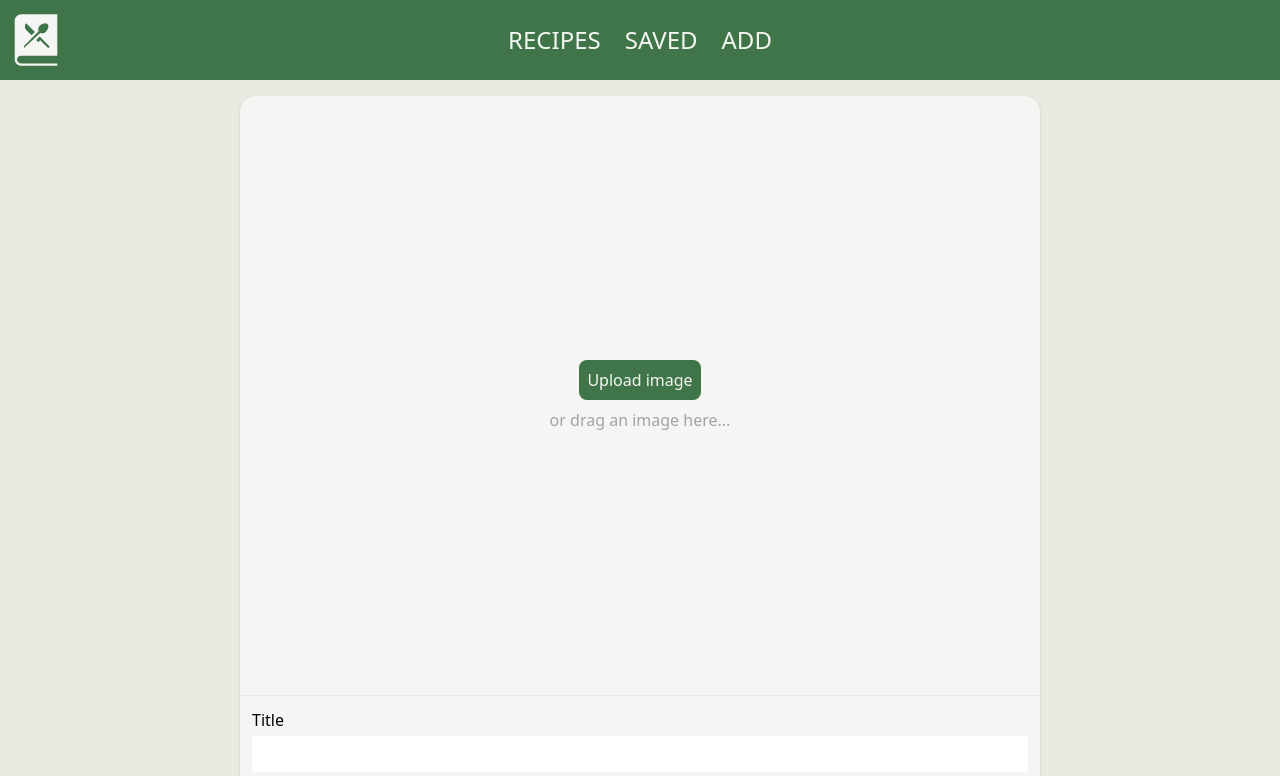
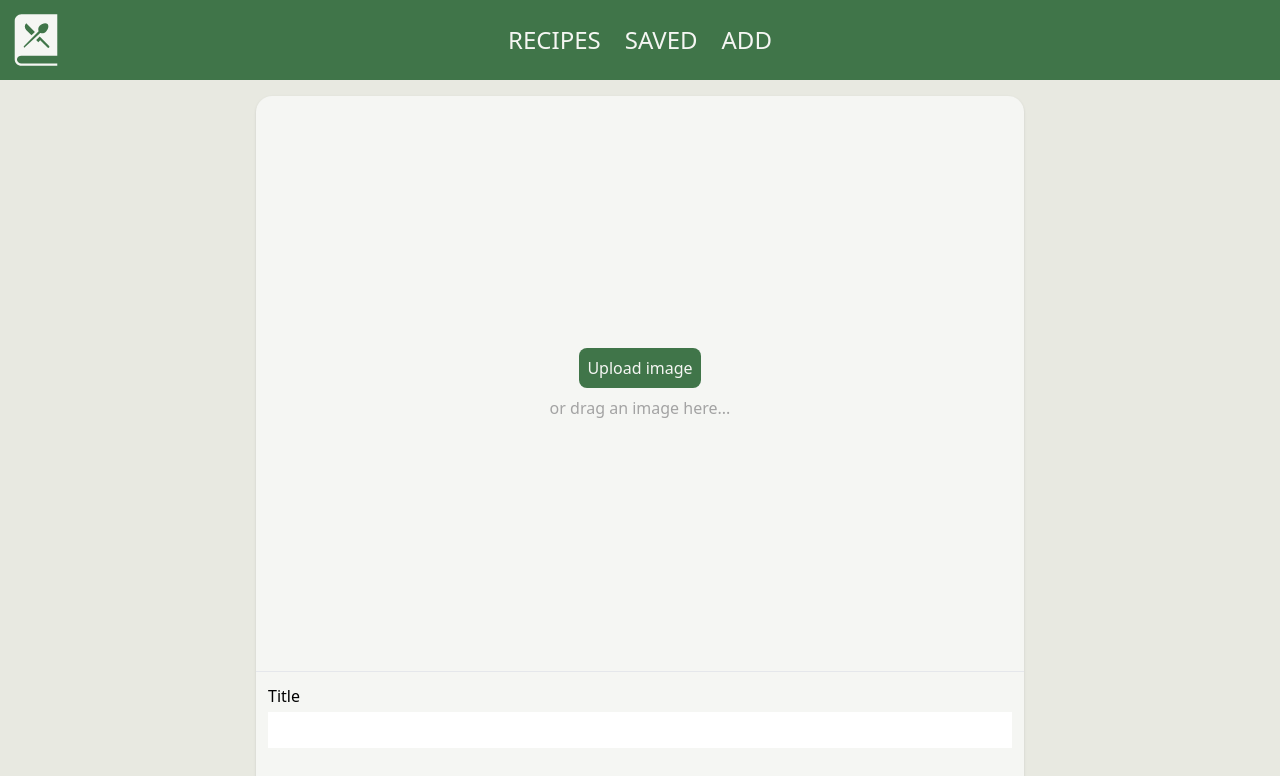
Before and after one commit to niluhaze/My-Recipe-Manager, a React (Vite) app in the folder frontend/: page /edit in a window 1280 px wide. Shown: the top 776 px of the page. Built offline with nearby package versions, Linux system fonts and the light colour scheme.

Commit message:
edit: stop rounding on small screen size

```diff
--- a/frontend/src/components/ImageUpload.jsx
+++ b/frontend/src/components/ImageUpload.jsx
@@ -25,10 +25,10 @@ const ImageUpload = ({ image, setImage }) => {
       <div className="border-b w-full aspect-[4/3] flex flex-col justify-center items-center gap-2">
         {/* if an image has been uploaded, show the image container, else show a button and some info */}
         {( image != null ) ?
-          <img src={image} className=" rounded-t-2xl object-cover w-full h-full" />
+          <img src={image} className="md:rounded-t-2xl object-cover w-full h-full" />
         :
           <>
-            <p className="rounded-lg p-2 text-components bg-primary hover:bg-primary-light active:bg-primary-light-light">Upload image</p>
+            <button className="rounded-lg p-2 text-components bg-primary hover:bg-primary-light active:bg-primary-light-light">Upload image</button>
             <p className="text-neutral-400">or drag an image here...</p>
           </>
         }
--- a/frontend/src/pages/Edit.jsx
+++ b/frontend/src/pages/Edit.jsx
@@ -57,7 +57,7 @@ export function Edit() {
   return (
     <form
       ref={formRef}
-      className="w-full max-w-[800px] mx-auto m-4 rounded-2xl shadow bg-components"
+      className="w-full max-w-3xl mx-auto m-4 md:rounded-2xl shadow bg-components"
     >
       {/* Image and Title wrapper */}
       <div>
```
